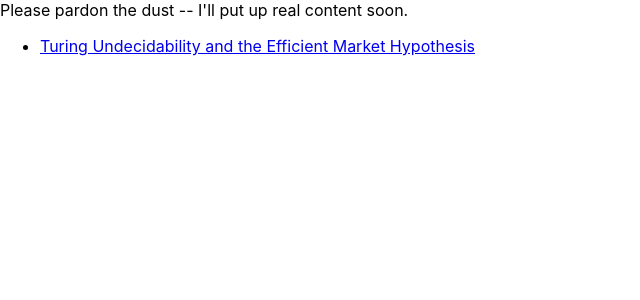
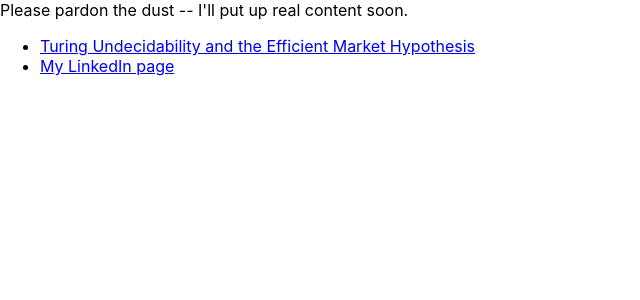
Before and after one commit to chrisoei/christopheroei.com, a React (Create React App) app: page / in a window 1280 px wide. Shown: the top 300 px of the page, without its empty margins (0-640 px from the left). Built offline with nearby package versions, Linux system fonts and the light colour scheme.

Commit message:
Add link to my LinkedIn page.

```diff
--- a/src/App.tsx
+++ b/src/App.tsx
@@ -12,7 +12,9 @@ const App = () => {
                         sha2_256: "bbfae219246fa05f2e4df0181ca892157e39752ca80ecf6c1992d18c2c42e899",
                         ext: "pdf"
                     })}>Turing Undecidability and the Efficient Market Hypothesis</a>
-
+                </li>
+                <li>
+                    <a href="https://www.linkedin.com/in/oeichris/">My LinkedIn page</a>
                 </li>
             </ul>
         </div>
```
Lines whose indentation alone changed are shown as unchanged.
